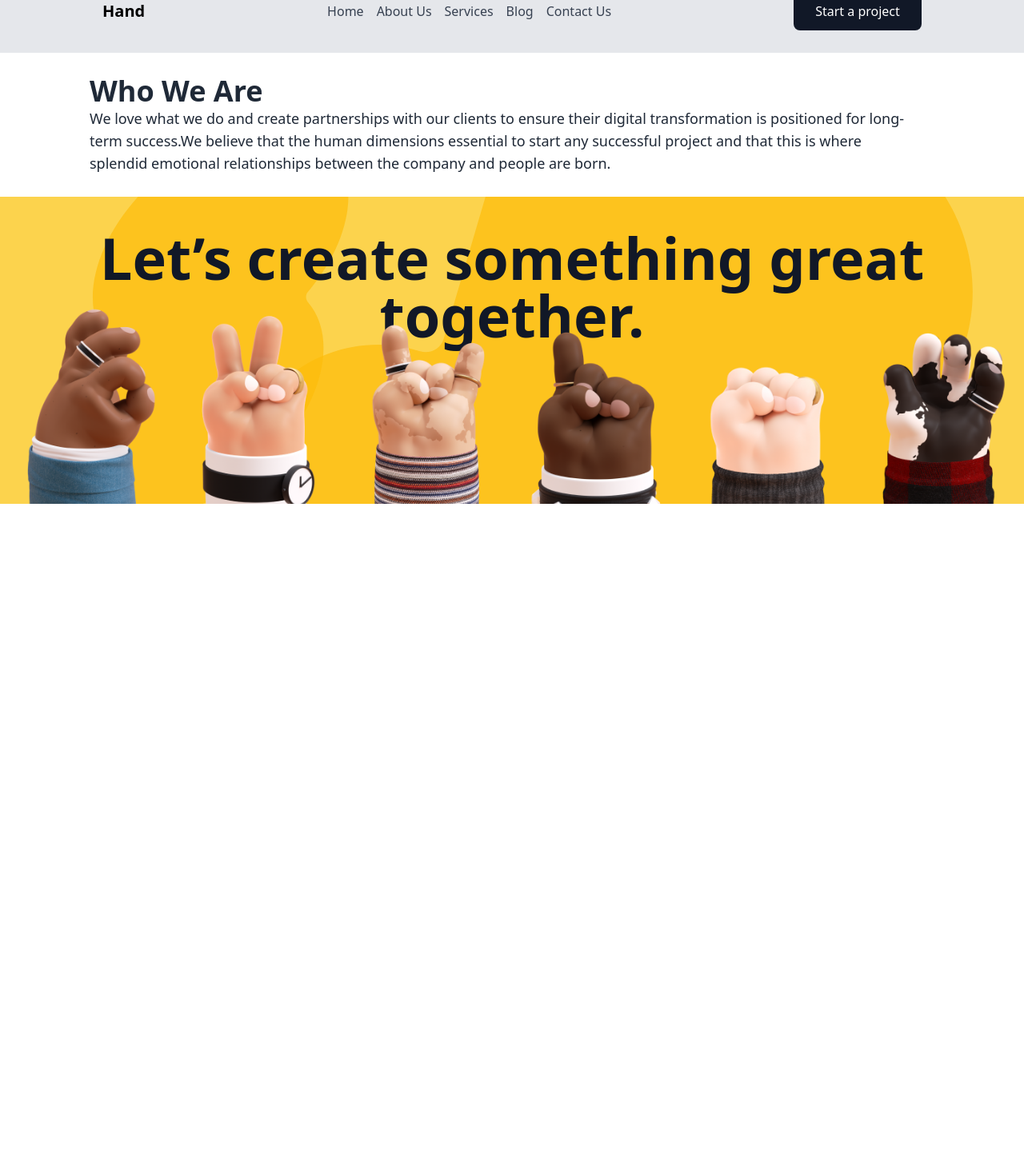
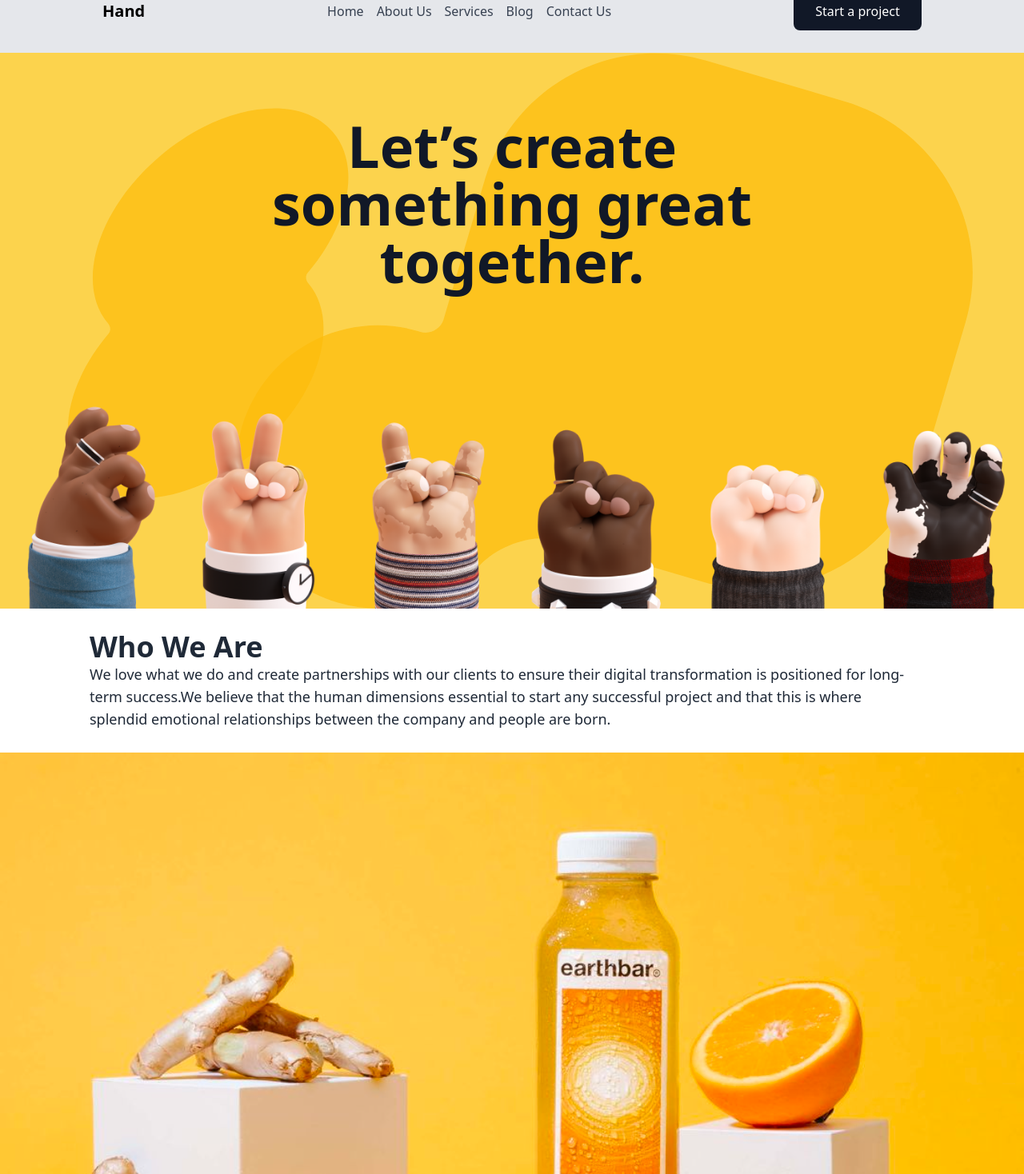
Before and after one commit to onuorachidimma/hand, a React (Create React App) app: page / in a window 1280 px wide. Shown: the part 38-1506 px from the top of the page at 80% size. Before the commit the page ends 800 px from the top, so only its background shows below. Built offline with nearby package versions, Linux system fonts and the light colour scheme.

Commit message:
feat: add & style images in HomePage component

```diff
--- a/src/components/hero.jsx
+++ b/src/components/hero.jsx
@@ -3,17 +3,17 @@ import Hands from "../asset/images/Hands.png";
 const Hero = () => {
   return (
     <div className="relative bg-yellow-300">
-      <p className="font-bold text-lg sm:text-2xl md:text-5xl lg:text-7xl leading-tight text-center text-gray-900 absolute top-10 left-10 right-10">
+      <p className="font-bold text-lg sm:text-2xl md:text-5xl lg:text-7xl leading-tight text-center text-gray-900 absolute top-20 w-full lg:w-6/12 left-0 right-0 mx-auto">
         Let’s create something great together.
       </p>
 
       <img
-        className="h-60 md:h-80 lg:h-96 w-full object-cover px-4 md:px-16"
+        className="w-full object-cover px-4 md:px-16"
         src={YelloShape}
         alt=""
       />
       <img
-        className="h-40 md:h-60 lg:h-80 w-full object-cover px-1.25 absolute bottom-0 left-0 right-0 mx-auto"
+        className=" w-full object-cover px-1.25 absolute bottom-0 left-0 right-0 mx-auto"
         src={Hands}
         alt=""
       />
--- a/src/components/homepage.jsx
+++ b/src/components/homepage.jsx
@@ -7,9 +7,14 @@ const Homepage = () => {
     return (
       <div>
         <NavBar />
+        <Hero />
         <SubHeading subHeading="Who We Are" sectionText="We love what we do and create partnerships with our clients to ensure their digital transformation is positioned for long-term success.We believe that the human dimensions essential to start any successful project and that this is where splendid emotional relationships between the company and people are born."/>
 
-        <Hero />
+        <div className="">
+        <img className="w-full object-cover" src={gingerAndOrangeImage} alt="" />
+        </div>
+
+
       </div>
     );
   };
```
